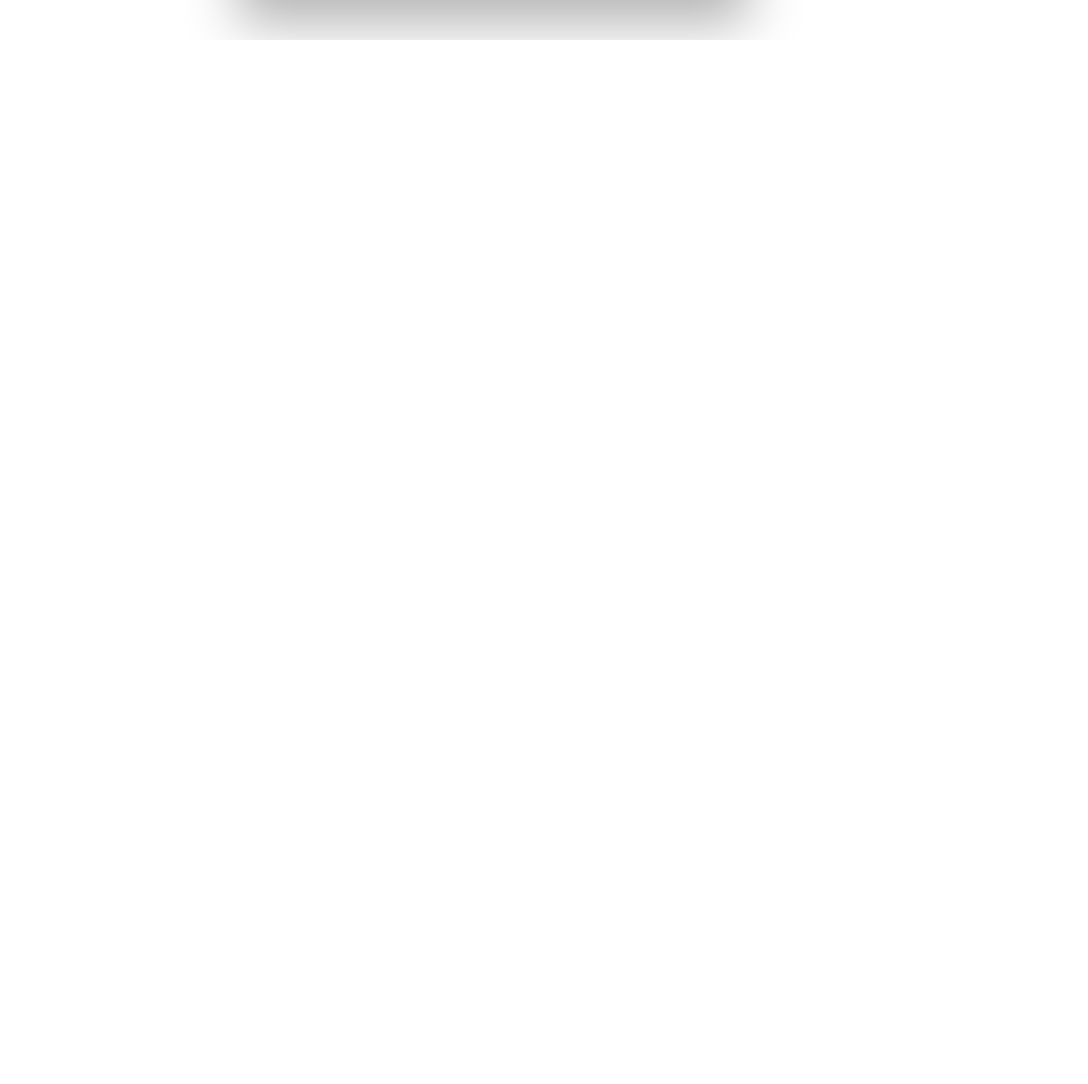
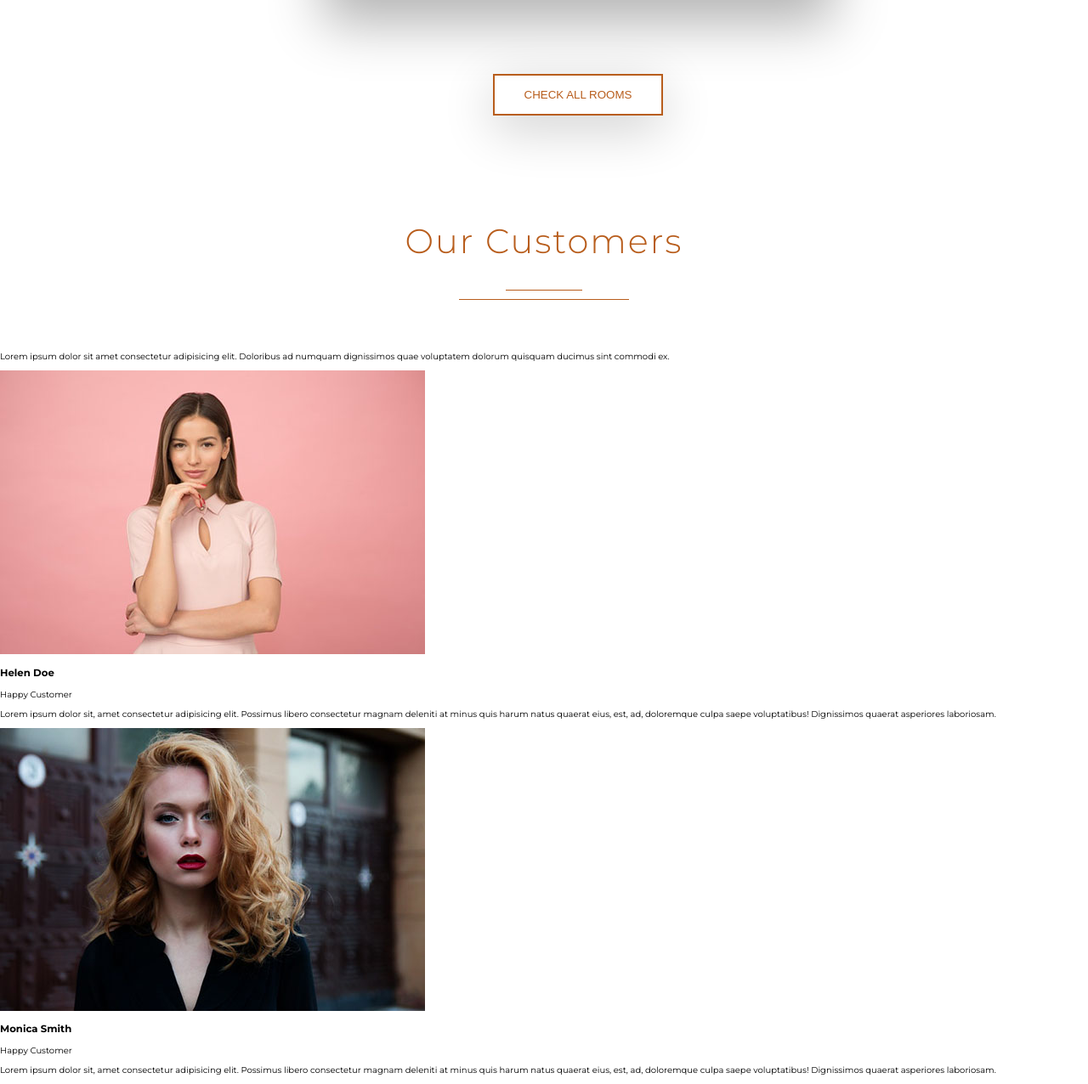
Before and after one commit to dmboone/GrandHotel, a plain HTML site: page index.html in a window 1280 px wide. Shown: the part 4519-5795 px from the top of the page at 85% size. Before the commit the page ends 4566 px from the top, so only its background shows below. Drawn offline with Linux system fonts and the light colour scheme.

Commit message:
customer markup

```diff
--- a/index.html
+++ b/index.html
@@ -203,12 +203,63 @@
                     </button>
                 </div>
             </div>
+        </div>
 
-            <div class="rooms-btn-wrapper">
-                <button class="rooms-btn">Check All Rooms</button>
+        <div class="rooms-btn-wrapper">
+            <button class="rooms-btn">Check All Rooms</button>
+        </div>
+    </section>
+    <!-- end of rooms -->
+
+    <!-- customers -->
+    <section class="customers">
+        <div class="common-header">
+            <h1 class="common-heading">Our Customers</h1>
+            <div class="underline">
+                <div class="small-underline"></div>
+                <div class="big-underline"></div>
+            </div>
+        </div>
+
+        <p class="customers-paragraph">
+            Lorem ipsum dolor sit amet consectetur adipisicing elit.
+            Doloribus ad numquam dignissimos quae voluptatem dolorum quisquam ducimus sint
+            commodi ex.
+        </p>
+
+        <div class="customers-card-wrapper">
+            <div class="customer-card">
+                <div class="customer-image-wrapper">
+                    <img src="img/customer-1.jpeg" alt="customer" class="customer-image">
+                </div>
+                <div class="customer-info">
+                    <h3 class="customer-fullname">Helen Doe</h3>
+                    <p class="customer-paragraph-1">Happy Customer</p>
+                    <p class="customer-paragraph-2">
+                        Lorem ipsum dolor sit, amet consectetur
+                        adipisicing elit. Possimus libero consectetur magnam deleniti at minus quis
+                        harum natus quaerat eius, est, ad, doloremque culpa saepe voluptatibus!
+                        Dignissimos quaerat asperiores laboriosam.
+                    </p>
+                </div>
+            </div>
+            <div class="customer-card">
+                <div class="customer-image-wrapper">
+                    <img src="img/customer-2.jpeg" alt="customer" class="customer-image">
+                </div>
+                <div class="customer-info">
+                    <h3 class="customer-fullname">Monica Smith</h3>
+                    <p class="customer-paragraph-1">Happy Customer</p>
+                    <p class="customer-paragraph-2">
+                        Lorem ipsum dolor sit, amet consectetur
+                        adipisicing elit. Possimus libero consectetur magnam deleniti at minus quis
+                        harum natus quaerat eius, est, ad, doloremque culpa saepe voluptatibus!
+                        Dignissimos quaerat asperiores laboriosam.
+                    </p>
+                </div>
             </div>
         </div>
     </section>
-    <!-- end of rooms -->
+    <!-- end of customers -->
 </body>
 </html>
```
